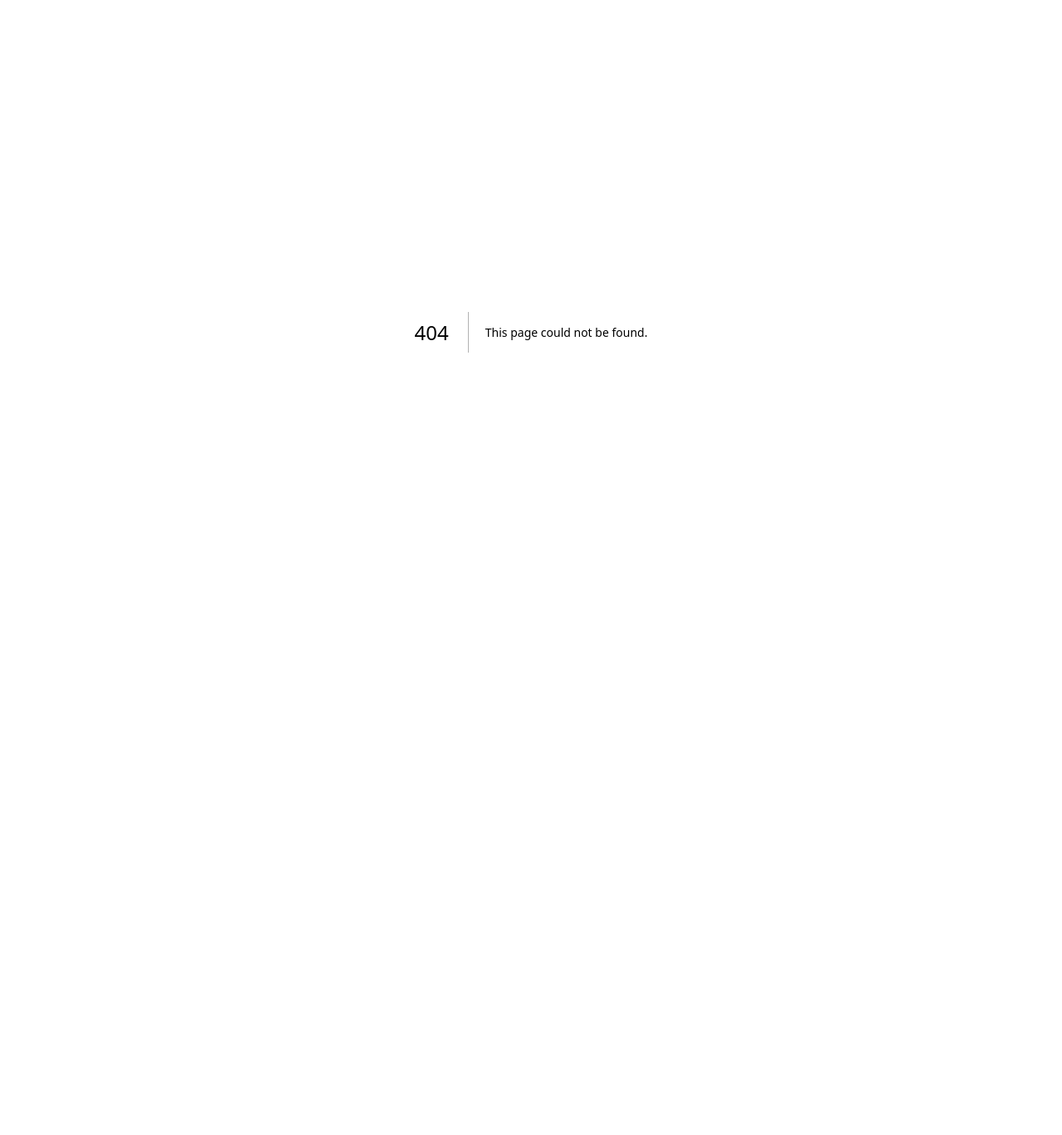
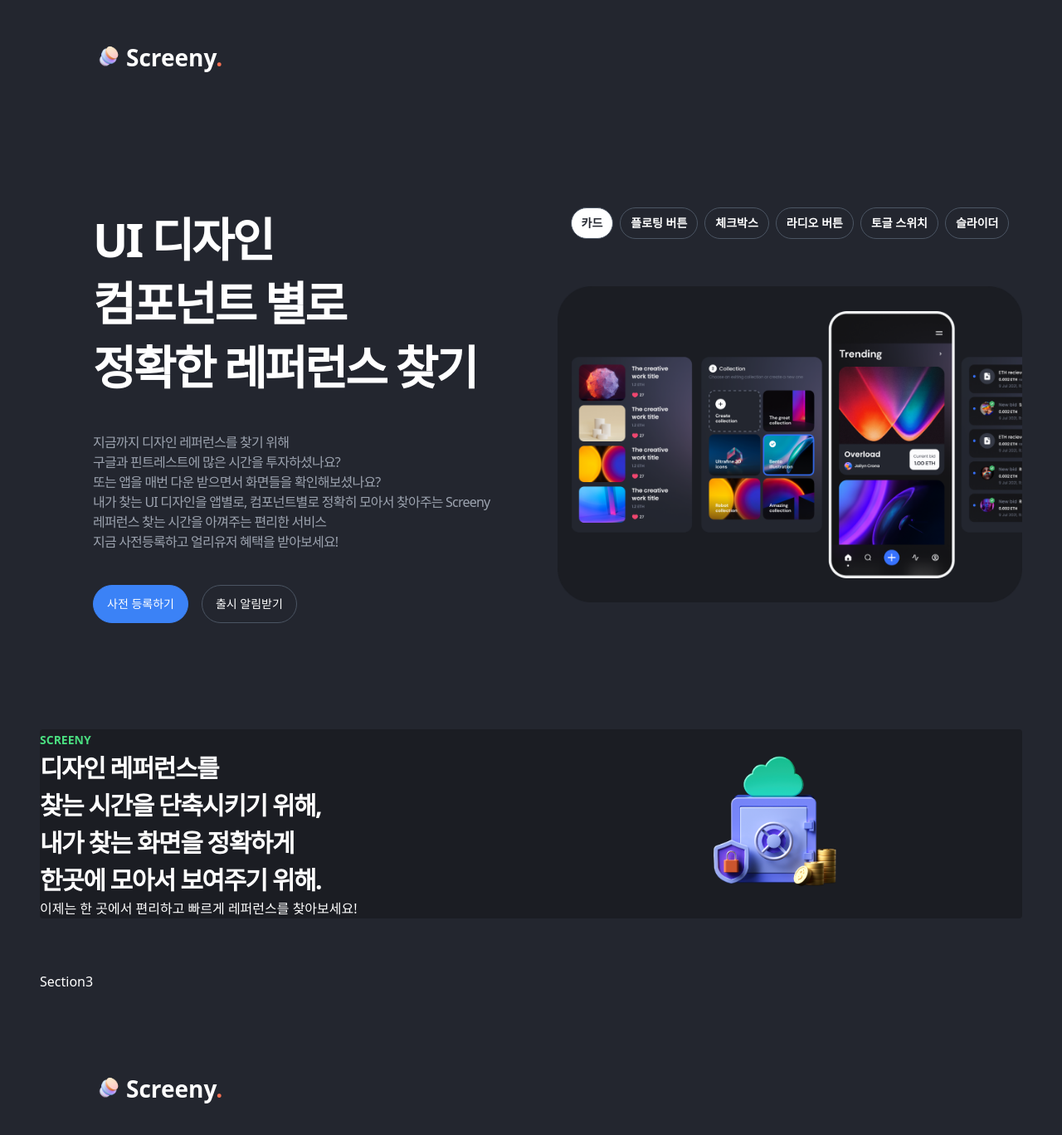
Before and after one commit to reeny404/screeny-front, a Next.js app: page /kr in a window 1280 px wide. Before the commit this address had no page. Shown: the top 1368 px of the page at 83% size. Before the commit the page ends 800 px from the top, so only its background shows below. Built offline with nearby package versions, Linux system fonts and the light colour scheme.

Commit message:
move: 파일 분리/이동 - kr 폴더 밑으로 랜딩 페이지 이동 - landing 페이지와 서비스 부의 header, footer의 UI가 다름. 정식 오픈 시 디자인이 변경될 수 있다고 판단하여 kr 으로 이동 시킴 - landing 페이지 section 별로 component 분리

```diff
--- a/app/(provider)/(root)/layout.tsx
+++ b/app/(provider)/(root)/kr/layout.tsx
@@ -1,4 +1,5 @@
-import Header from '@/components/Header';
+import Footer from '@/components/landing/Footer';
+import Header from '@/components/landing/Header';
 import { PropsWithChildren } from 'react';
 
 function RootLayout({ children }: PropsWithChildren) {
@@ -6,6 +7,7 @@
     <div className='min-w-full min-h-screen bg-navy text-white'>
       <Header />
       {children}
+      <Footer />
     </div>
   );
 }
--- /dev/null
+++ b/app/(provider)/(root)/kr/page.tsx
@@ -0,0 +1,13 @@
+import Section1 from '@/components/landing/Section1';
+import Section2 from '@/components/landing/Section2';
+import Section3 from '@/components/landing/Section3';
+
+export default function DesktopLandingPage() {
+  return (
+    <main className='px-12 py-12'>
+      <Section1 />
+      <Section2 />
+      <Section3 />
+    </main>
+  );
+}
--- a/app/(provider)/(root)/page.tsx
+++ b/app/(provider)/(root)/page.tsx
@@ -1,92 +1,5 @@
-import clsx from 'clsx';
-import Image from 'next/image';
+import { redirect } from 'next/navigation';
 
-export default function DesktopLandingPage() {
-  return (
-    <main className='px-12 py-12'>
-      <section className='pl-16 py-16 grid grid-flow-col grid-cols-2'>
-        <div className='space-y-10'>
-          <h1 className='leading-snug text-[56px] font-bold tracking-tighter'>
-            UI 디자인
-            <br /> 컴포넌트 별로
-            <br /> 정확한 레퍼런스 찾기
-          </h1>
-          <p className='text-gray-400 tracking-tighter'>
-            지금까지 디자인 레퍼런스를 찾기 위해 <br />
-            구글과 핀트레스트에 많은 시간을 투자하셨나요? <br />
-            또는 앱을 매번 다운 받으면서 화면들을 확인해보셨나요? <br />
-            내가 찾는 UI 디자인을 앱별로, 컴포넌트별로 정확히 모아서 찾아주는
-            Screeny <br />
-            레퍼런스 찾는 시간을 아껴주는 편리한 서비스
-            <br />
-            지금 사전등록하고 얼리유저 혜택을 받아보세요!
-          </p>
-          <div className='space-x-4 text-sm'>
-            <button className='border rounded-full px-4 py-3 bg-blue-500 border-blue-500 hover:brightness-125'>
-              사전 등록하기
-            </button>
-            <button className='border rounded-full px-4 py-3 border-gray-600 hover:brightness-75'>
-              출시 알림받기
-            </button>
-          </div>
-        </div>
-        <div className='flex flex-col items-center space-y-8'>
-          <div className='flex space-x-2 text-sm'>
-            {[
-              '카드',
-              '플로팅 버튼',
-              '체크박스',
-              '라디오 버튼',
-              '토글 스위치',
-              '슬라이더',
-            ].map((text, i) => {
-              return (
-                <div
-                  key={i}
-                  className={clsx(
-                    'border rounded-full px-3 py-2 font-semibold border-gray-600',
-                    i == 0 && 'bg-white text-navy'
-                  )}
-                >
-                  {text}
-                </div>
-              );
-            })}
-          </div>
-          <div className='relative w-full h-full'>
-            <Image
-              src='/landing/search-card.png'
-              alt='search-card-example'
-              fill
-              className='object-contain'
-            />
-          </div>
-        </div>
-      </section>
-      <section className='py-16'>
-        <div className='grid grid-flow-col grid-cols-2 bg-darknavy rounded'>
-          <div className=''>
-            <span className='text-green-400 font-semibold text-sm'>
-              SCREENY
-            </span>
-            <h2 className='text-3xl font-semibold leading-normal tracking-tighter'>
-              디자인 레퍼런스를
-              <br /> 찾는 시간을 단축시키기 위해,
-              <br /> 내가 찾는 화면을 정확하게
-              <br /> 한곳에 모아서 보여주기 위해.
-            </h2>
-            <span>이제는 한 곳에서 편리하고 빠르게 레퍼런스를 찾아보세요!</span>
-          </div>
-          <div className='relative w-full h-full'>
-            <Image
-              src='/landing/vault.png'
-              alt='search-card-example'
-              fill
-              className='object-contain'
-            />
-          </div>
-        </div>
-      </section>
-    </main>
-  );
+export default function RootPage() {
+  redirect('/kr');
 }
--- /dev/null
+++ b/components/landing/Footer.tsx
@@ -0,0 +1,15 @@
+import Image from 'next/image';
+
+function Footer() {
+  return (
+    <header className='w-full flex px-28 py-12'>
+      <Image src='/logo.png' width={40} height={40} alt='로고' />
+      <div className='text-[28px] font-semibold'>
+        Screeny
+        <span className='text-carrot'>.</span>
+      </div>
+    </header>
+  );
+}
+
+export default Footer;
--- /dev/null
+++ b/components/landing/Section1.tsx
@@ -0,0 +1,68 @@
+import clsx from "clsx";
+import Image from "next/image";
+
+function Section1() {
+  return (
+    <section className='pl-16 py-16 grid grid-flow-col grid-cols-2'>
+      <div className='space-y-10'>
+        <h1 className='leading-snug text-[56px] font-bold tracking-tighter'>
+          UI 디자인
+          <br /> 컴포넌트 별로
+          <br /> 정확한 레퍼런스 찾기
+        </h1>
+        <p className='text-gray-400 tracking-tighter'>
+          지금까지 디자인 레퍼런스를 찾기 위해 <br />
+          구글과 핀트레스트에 많은 시간을 투자하셨나요? <br />
+          또는 앱을 매번 다운 받으면서 화면들을 확인해보셨나요? <br />
+          내가 찾는 UI 디자인을 앱별로, 컴포넌트별로 정확히 모아서 찾아주는
+          Screeny <br />
+          레퍼런스 찾는 시간을 아껴주는 편리한 서비스
+          <br />
+          지금 사전등록하고 얼리유저 혜택을 받아보세요!
+        </p>
+        <div className='space-x-4 text-sm'>
+          <button className='border rounded-full px-4 py-3 bg-blue-500 border-blue-500 hover:brightness-125'>
+            사전 등록하기
+          </button>
+          <button className='border rounded-full px-4 py-3 border-gray-600 hover:brightness-75'>
+            출시 알림받기
+          </button>
+        </div>
+      </div>
+      <div className='flex flex-col items-center space-y-8'>
+        <div className='flex space-x-2 text-sm'>
+          {[
+            '카드',
+            '플로팅 버튼',
+            '체크박스',
+            '라디오 버튼',
+            '토글 스위치',
+            '슬라이더',
+          ].map((text, i) => {
+            return (
+              <div
+                key={i}
+                className={clsx(
+                  'border rounded-full px-3 py-2 font-semibold border-gray-600',
+                  i == 0 && 'bg-white text-navy'
+                )}
+              >
+                {text}
+              </div>
+            );
+          })}
+        </div>
+        <div className='relative w-full h-full'>
+          <Image
+            src='/landing/search-card.png'
+            alt='search-card-example'
+            fill
+            className='object-contain'
+          />
+        </div>
+      </div>
+    </section>
+  );
+}
+
+export default Section1;
--- /dev/null
+++ b/components/landing/Section2.tsx
@@ -0,0 +1,30 @@
+import Image from 'next/image';
+
+function Section2() {
+  return (
+    <section className='py-16'>
+      <div className='grid grid-flow-col grid-cols-2 bg-darknavy rounded'>
+        <div className=''>
+          <span className='text-green-400 font-semibold text-sm'>SCREENY</span>
+          <h2 className='text-3xl font-semibold leading-normal tracking-tighter'>
+            디자인 레퍼런스를
+            <br /> 찾는 시간을 단축시키기 위해,
+            <br /> 내가 찾는 화면을 정확하게
+            <br /> 한곳에 모아서 보여주기 위해.
+          </h2>
+          <span>이제는 한 곳에서 편리하고 빠르게 레퍼런스를 찾아보세요!</span>
+        </div>
+        <div className='relative w-full h-full'>
+          <Image
+            src='/landing/vault.png'
+            alt='search-card-example'
+            fill
+            className='object-contain'
+          />
+        </div>
+      </div>
+    </section>
+  );
+}
+
+export default Section2;
--- /dev/null
+++ b/components/landing/Section3.tsx
@@ -0,0 +1,5 @@
+function Section3() {
+  return <div>Section3</div>;
+}
+
+export default Section3;
```
Also changed, not shown: app/(provider)/(root)/kr/m/page.tsx (renamed from app/(provider)/(root)/m/page.tsx), components/landing/Header.tsx (renamed from components/Header.tsx).
